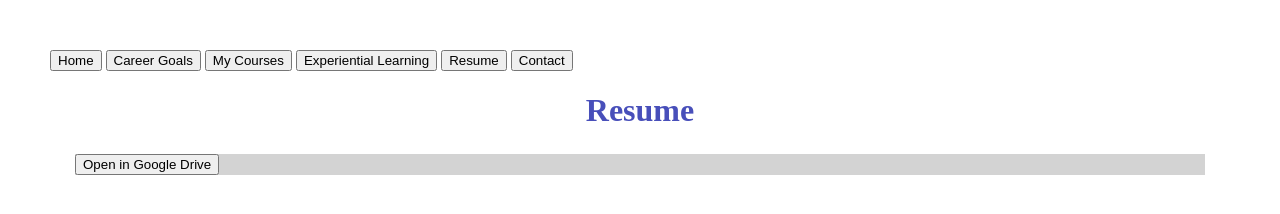
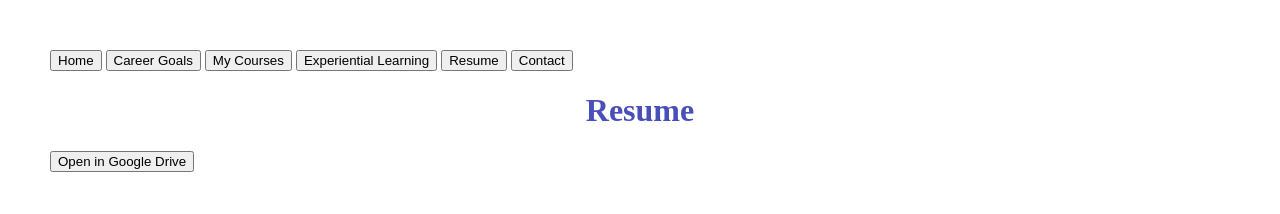
Before and after one commit to mhayworth/mhayworth.github.io, a plain HTML site: page resume.html in a window 1280 px wide. Drawn offline with Linux system fonts and the light colour scheme.

Commit message:
removed div from resume, contact

```diff
--- a/resume.html
+++ b/resume.html
@@ -15,8 +15,8 @@
     <a href="https://mhayworth.github.io/resume.html" target="_parent"><button>Resume</button></a>
     <a href="https://mhayworth.github.io/contact.html" target="_parent"><button>Contact</button></a>
     <h1>Resume</h1>
-    <div class="text">
+
     <a href="https://drive.google.com/file/d/1fiB21RIEwgWqSN-jM5ofBKMgrBT2loq8/view?usp=sharing" target="_blank"><button>Open in Google Drive</button></a>
-</div>
+
 </body>
 </html>
```
Also changed, not shown: contact.html (+2 -2 lines).
